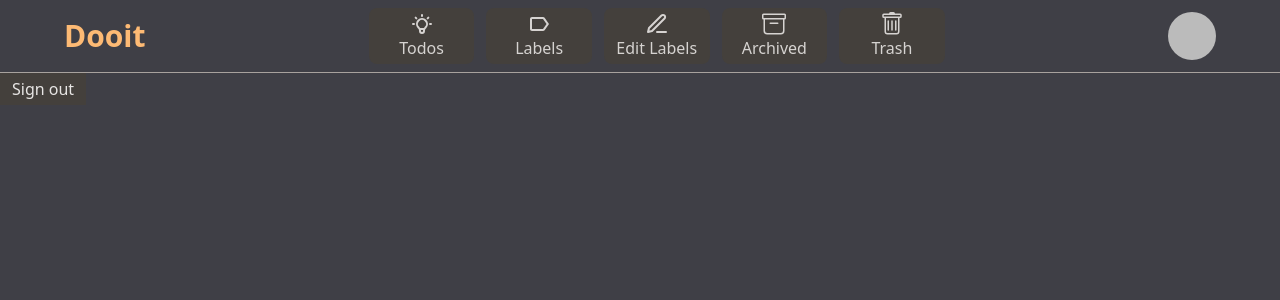
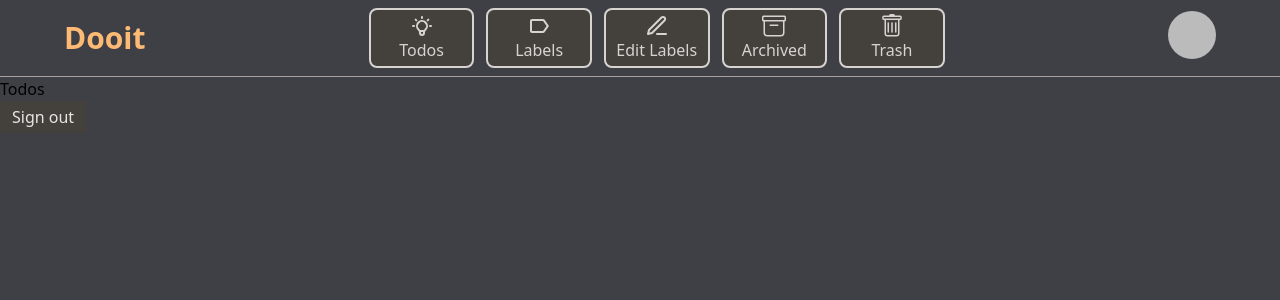
Before and after one commit to Abdelghafour122/react-todo-app, a React (Create React App) app: page /dashboard in a window 1280 px wide. Shown: the top 300 px of the page. Built offline with nearby package versions, Linux system fonts and the light colour scheme; no server answers; sample sign-in values are in the browser's storage.

Commit message:
made the profile popup, fixed nested routing prob

```diff
--- a/src/App.tsx
+++ b/src/App.tsx
@@ -12,6 +12,8 @@ import ForgottenPassword from "./Routes/ForgottenPassword";
 import PrivateUnloggedRoute from "./Utils/PrivateUnloggedRoute";
 import ErrorPage from "./Routes/ErrorPage";
 import Todos from "./Routes/Dashboard/Todos";
+import Archived from "./Routes/Dashboard/Archived";
+import Trash from "./Routes/Dashboard/Trash";
 document.body.classList.add("bg-zinc-700");
 
 function App() {
@@ -20,10 +22,11 @@ function App() {
       <div className="App">
         <Routes>
           <Route element={<PrivateLoggedRoute />}>
-            <Route element={<Todos />} path="/todos" />
-          </Route>
-          <Route element={<PrivateLoggedRoute />}>
-            <Route element={<Dashboard />} path="/dashboard" />
+            <Route element={<Dashboard />} path="dashboard/*">
+              <Route index element={<Todos />} />
+              <Route element={<Trash />} path="trash" />
+              <Route element={<Archived />} path="archived" />
+            </Route>
           </Route>
           <Route element={<PrivateUnloggedRoute />}>
             <Route element={<SignIn />} path="/signin" />
--- /dev/null
+++ b/src/Components/Dashboard/ProfileSettingsPopup.tsx
@@ -0,0 +1,38 @@
+import React from "react";
+import { useNavigate } from "react-router-dom";
+import { useAuthentication } from "../../Contexts/AuthContext";
+type Props = {};
+
+const ProfileSettingsPopup = (props: Props) => {
+  const { currentUser, profilePic, userSignOut } = useAuthentication();
+  const navigate = useNavigate();
+  return (
+    <div className="profile-info flex flex-col items-center justify-center p-2 rounded-md absolute top-full left-0 -translate-x-2/4 bg-stone-300">
+      <img
+        className="rounded-full"
+        height="90px"
+        width="90px"
+        src={profilePic}
+        alt="profile-img"
+      />
+      <div className="name-email flex flex-col items-center justify-start m-4">
+        <p className="text-center font-semibold text-ellipsis whitespace-nowrap overflow-hidden w-[170px]">
+          {currentUser?.displayName}
+        </p>
+        <p className="text-center">{currentUser?.email}</p>
+      </div>
+      <hr className="bg-zinc-800 h-[1px] w-full" />
+      <button
+        className="m-4"
+        onClick={async () => {
+          await userSignOut();
+          navigate("/");
+        }}
+      >
+        Sign Out
+      </button>
+    </div>
+  );
+};
+
+export default ProfileSettingsPopup;
--- a/src/Contexts/AuthContext.tsx
+++ b/src/Contexts/AuthContext.tsx
@@ -33,6 +33,13 @@ export function useAuthentication() {
 export default function AuthContext({ children }: AuthProviderProps) {
   const [currentUser, setCurrentUser] = useState<User | null>();
   const [loading, setLoading] = useState(true);
+  const [profilePic, setProfilePic] = useState<string | undefined>();
+
+  useEffect(() => {
+    if (currentUser?.photoURL !== null) setProfilePic(currentUser?.photoURL);
+    else
+      setProfilePic(process.env.PUBLIC_URL + "/Assets/defaultProfilePic.webp");
+  }, [currentUser]);
 
   const EMAIL_REGEX = /^[\w-\\.]+@([\w-]+\.)+[\w-]{2,4}$/;
 
@@ -68,6 +75,7 @@ export default function AuthContext({ children }: AuthProviderProps) {
 
   const contextValue: AuthContextType = {
     currentUser,
+    profilePic,
     userSignUp,
     userSignIn,
     signInWithGoogle,
--- a/src/Routes/Dashboard.tsx
+++ b/src/Routes/Dashboard.tsx
@@ -1,12 +1,12 @@
 import React, { useEffect, useState } from "react";
 import { useAuthentication } from "../Contexts/AuthContext";
-import { Route, Routes, useNavigate } from "react-router-dom";
+import { Outlet, useNavigate } from "react-router-dom";
 
 import { HiOutlineLightBulb } from "react-icons/hi";
 import { FiEdit3 } from "react-icons/fi";
 import { MdLabelOutline } from "react-icons/md";
 import { BsArchive, BsTrash } from "react-icons/bs";
-import Todos from "./Dashboard/Todos";
+import ProfileSettingsPopup from "../Components/Dashboard/ProfileSettingsPopup";
 
 type Props = {};
 
@@ -14,6 +14,8 @@ function Dashboard({}: Props) {
   const { currentUser, userSignOut } = useAuthentication();
   const [profilePic, setProfilePic] = useState<string | undefined>();
   const [loading, setLoading] = useState(false);
+
+  const [openProfilePopup, setOpenProfilePopup] = useState(false);
 
   useEffect(() => {
     if (currentUser?.photoURL !== null) setProfilePic(currentUser?.photoURL);
@@ -27,12 +29,12 @@ function Dashboard({}: Props) {
     {
       linkName: "Todos",
       icon: HiOutlineLightBulb,
-      execute: () => console.log("/Todos"),
+      execute: () => navigate(""),
     },
     {
       linkName: "Labels",
       icon: MdLabelOutline,
-      execute: () => console.log("Labels"),
+      execute: () => console.log("labels"),
     },
     {
       linkName: "Edit Labels",
@@ -42,9 +44,9 @@ function Dashboard({}: Props) {
     {
       linkName: "Archived",
       icon: BsArchive,
-      execute: () => console.log("Archived"),
+      execute: () => navigate("archived"),
     },
-    { linkName: "Trash", icon: BsTrash, execute: () => console.log("Trash") },
+    { linkName: "Trash", icon: BsTrash, execute: () => navigate("trash") },
   ];
 
   return (
@@ -60,7 +62,7 @@ function Dashboard({}: Props) {
                 return (
                   <li
                     key={ind}
-                    className="flex flex-col items-center justify-between p-1 rounded-lg basis-1/5 cursor-pointer bg-stone-700 hover:shadow-lg active:bg-stone-500"
+                    className="flex flex-col items-center justify-between p-1 border-2 border-stone-300 rounded-lg basis-1/5 cursor-pointer bg-stone-700 hover:shadow-lg active:bg-stone-500"
                     onClick={link.execute}
                   >
                     <link.icon color="rgb(214, 211, 209)" size={"1.5rem"} />
@@ -70,16 +72,23 @@ function Dashboard({}: Props) {
               })}
             </ul>
           </div>
-          <button className="rounded-full hover:box">
-            <img className="h-12 rounded-full" src={profilePic} alt="" />
-          </button>
+          <div className="profile relative">
+            <button
+              className="rounded-full hover:box"
+              onClick={() => setOpenProfilePopup(!openProfilePopup)}
+            >
+              <img
+                className="h-12 rounded-full"
+                src={profilePic}
+                alt="profile-img"
+              />
+            </button>
+            {openProfilePopup === true && <ProfileSettingsPopup />}
+          </div>
         </div>
       </nav>
       <div className="dashboard-body">
-        {/* FIGURE OUT HOW TO MAKE THIS WORK */}
-        <Routes>
-          <Route element={<Todos />} path="/todos" />
-        </Routes>
+        <Outlet />
       </div>
 
       <button
--- a/src/Routes/Dashboard/Trash.tsx
+++ b/src/Routes/Dashboard/Trash.tsx
@@ -3,7 +3,7 @@ import React from "react";
 type Props = {};
 
 const Trash = (props: Props) => {
-  return <div>Trash</div>;
+  return <div>Trash can</div>;
 };
 
 export default Trash;
--- a/src/Utils/types.ts
+++ b/src/Utils/types.ts
@@ -2,6 +2,7 @@ import { User, UserCredential } from "firebase/auth";
 
 export type AuthContextType = {
   currentUser: User | null | undefined;
+  profilePic: string | undefined;
   userSignUp: (email: string, password: string) => Promise<UserCredential>;
   userSignIn: (email: string, password: string) => Promise<UserCredential>;
   signInWithGoogle: () => Promise<UserCredential>;
```
